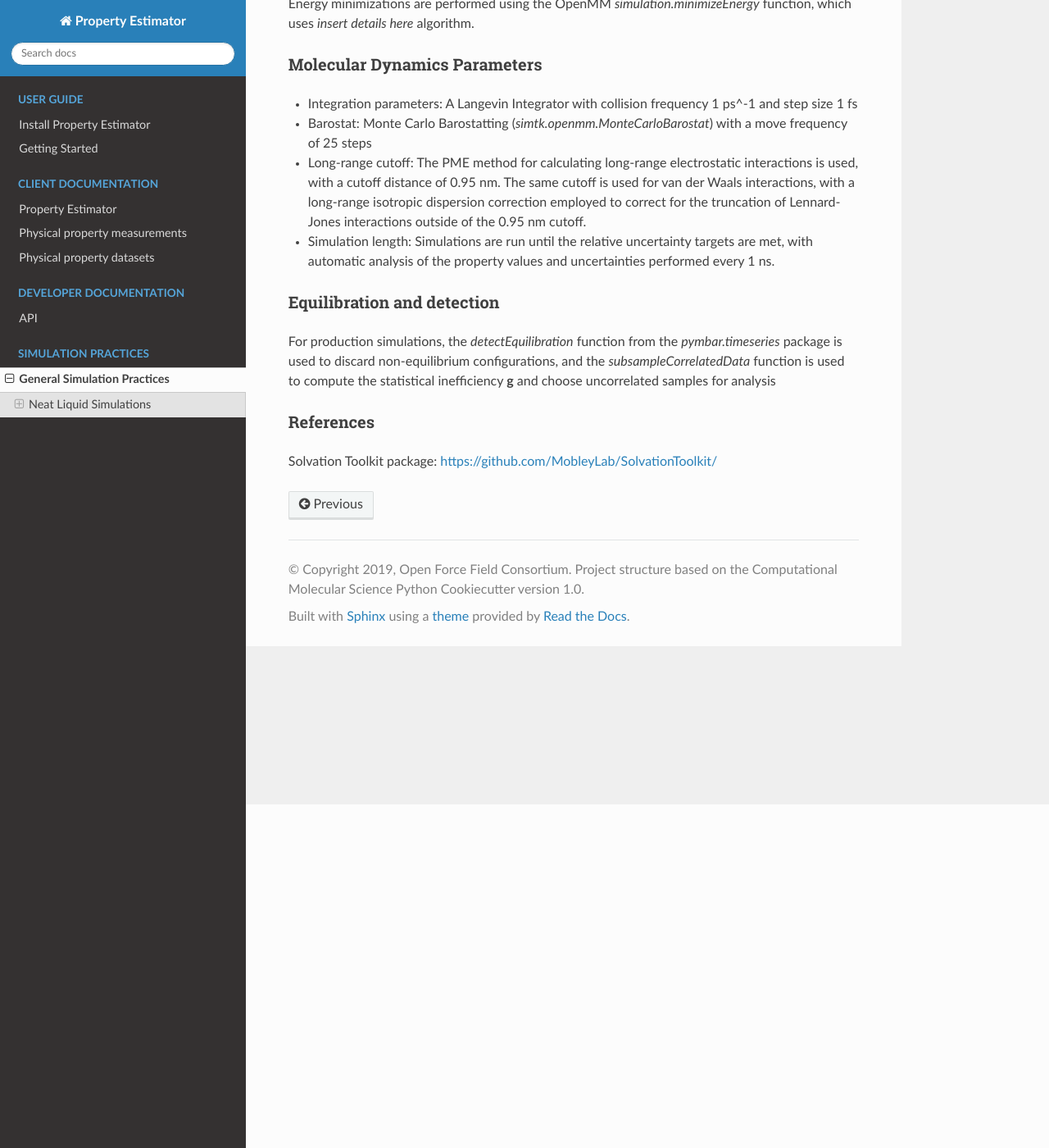
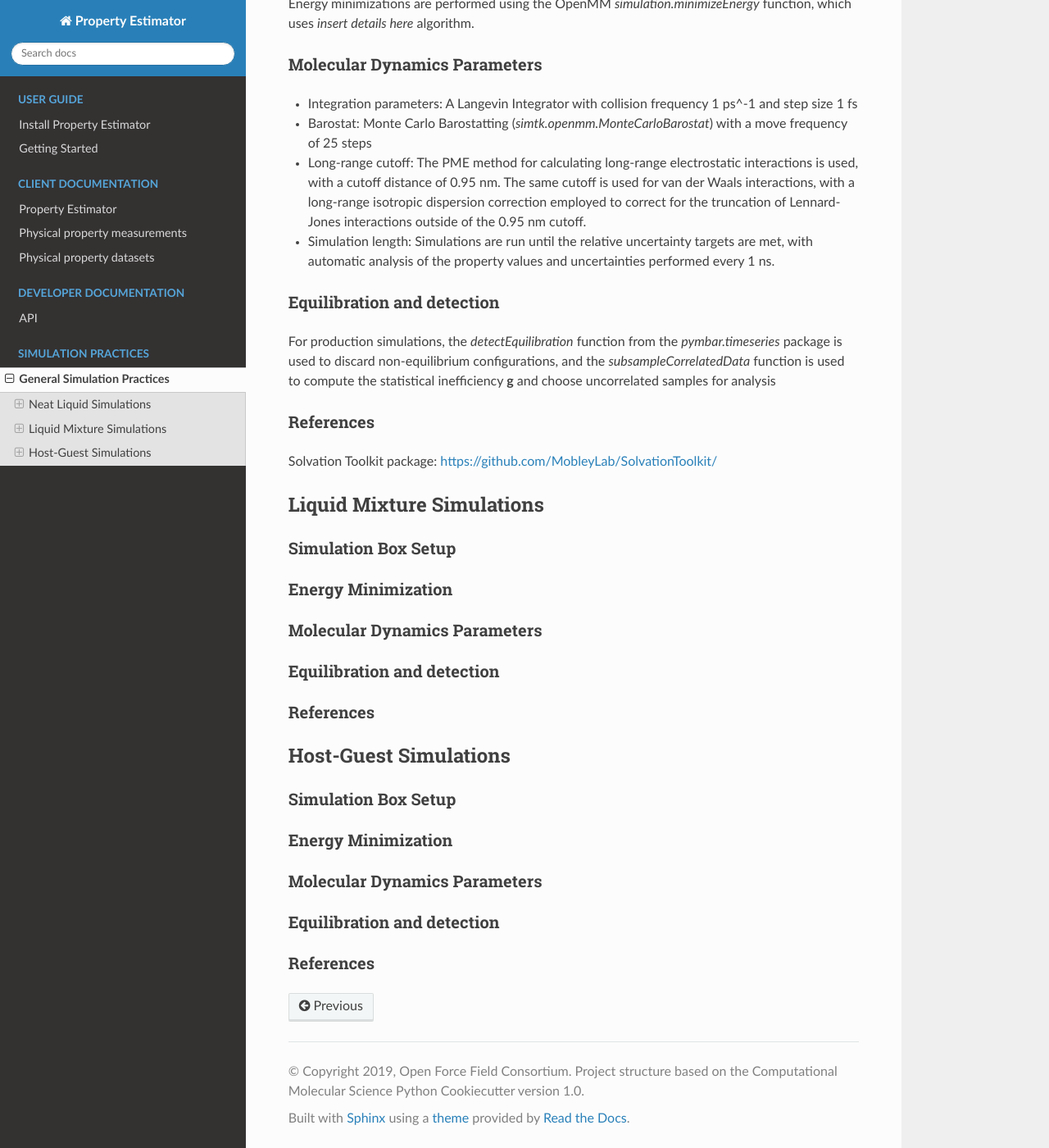
Before and after one commit to openforcefield/openff-evaluator, a Sphinx documentation site: the page built from docs/general_simulation_practices.rst, in a window 1280 px wide and 1400 px high, scrolled down 419 px. Shown: the whole window at 82% size. Built offline with Sphinx 7.4.7 and the Read the Docs theme 2.0.0, drawn with Linux system fonts in a browser that asks for light colours; pages that are not in the unit, such as notebooks, are missing from menus.

Commit message:
Update general_simulation_practices.rst

```diff
--- a/docs/general_simulation_practices.rst
+++ b/docs/general_simulation_practices.rst
@@ -36,3 +36,41 @@ For production simulations, the `detectEquilibration` function from the `pymbar.
 References
 ~~~~~~~~~~
 Solvation Toolkit package: https://github.com/MobleyLab/SolvationToolkit/
+
+Liquid Mixture Simulations
+-------------------------
+
+Simulation Box Setup
+~~~~~~~~~~~~~~~~~~~~
+
+Energy Minimization
+~~~~~~~~~~~~~~~~~~~~
+
+
+Molecular Dynamics Parameters
+~~~~~~~~~~~~~~~~~~~~~~~~~~~~~~~~~~~~~
+
+Equilibration and detection
+~~~~~~~~~~~~~~~~~~~~~~~~~~~
+
+References
+~~~~~~~~~~
+
+Host-Guest Simulations
+-------------------
+
+Simulation Box Setup
+~~~~~~~~~~~~~~~~~~~~
+
+Energy Minimization
+~~~~~~~~~~~~~~~~~~~~
+
+
+Molecular Dynamics Parameters
+~~~~~~~~~~~~~~~~~~~~~~~~~~~~~~~~~~~~~
+
+Equilibration and detection
+~~~~~~~~~~~~~~~~~~~~~~~~~~~
+
+References
+~~~~~~~~~~
```
